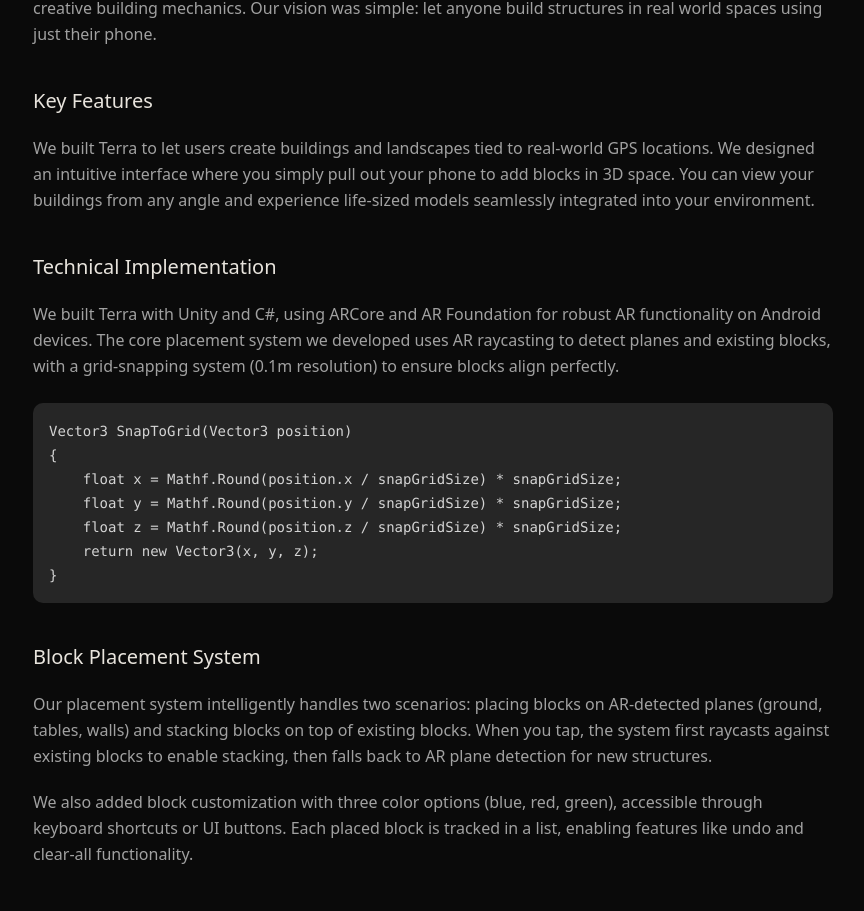
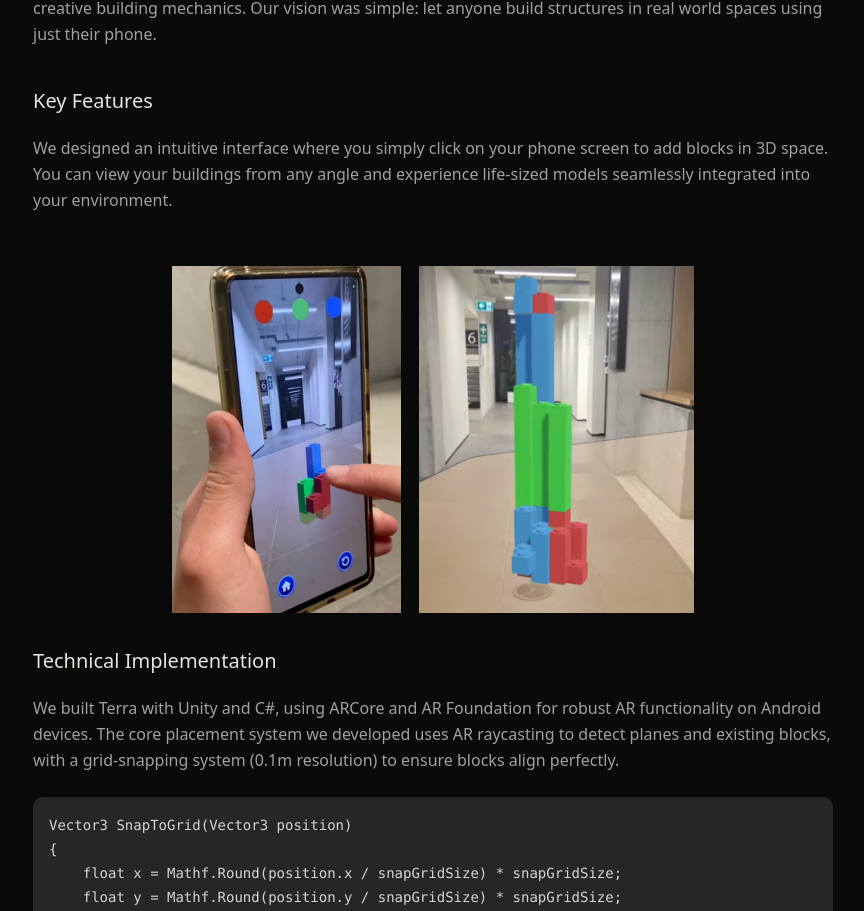
Before and after one commit to danielquzhao/personal-website-v2, a Next.js app: page /projects/terra in a window 1280 px wide. Shown: the part 1037-1948 px from the top of the page, without its empty margins (207-1071 px from the left). Built offline with nearby package versions, Linux system fonts and the light colour scheme.

Commit message:
Add images

```diff
--- a/app/projects/terra/page.tsx
+++ b/app/projects/terra/page.tsx
@@ -23,8 +23,24 @@ export default function TerraPage() {
 
                         <h2 className="text-xl font-medium text-foreground">Key Features</h2>
                         <p className="text-base text-muted-foreground leading-relaxed">
-                            We built Terra to let users create buildings and landscapes tied to real-world GPS locations. We designed an intuitive interface where you simply pull out your phone to add blocks in 3D space. You can view your buildings from any angle and experience life-sized models seamlessly integrated into your environment.
+                            We designed an intuitive interface where you simply click on your phone screen to add blocks in 3D space. You can view your buildings from any angle and experience life-sized models seamlessly integrated into your environment.
                         </p>
+                        <div className="flex gap-4 mb-16 max-w-2xl mx-auto justify-center h-[350px]">
+                            <figure className="relative flex justify-center overflow-hidden border border-black/5 shadow-sm h-full shrink-0">
+                                <img
+                                    src="/projects/image-20260112-015810.png"
+                                    alt="Terra AR Gameplay 2"
+                                    className="h-full w-auto object-contain block transition-transform duration-500 hover:scale-[1.02]"
+                                />
+                            </figure>
+                            <figure className="relative flex justify-center overflow-hidden border border-black/5 shadow-sm h-full shrink-0">
+                                <img
+                                    src="/projects/image-20260112-015711.png"
+                                    alt="Terra AR Gameplay 1"
+                                    className="h-full w-auto object-contain block transition-transform duration-500 hover:scale-[1.02]"
+                                />
+                            </figure>
+                        </div>
 
                         <h2 className="text-xl font-medium text-foreground">Technical Implementation</h2>
                         <p className="text-base text-muted-foreground leading-relaxed">
```
Also changed, not shown: public/projects/image-20260112-015711.png (added), public/projects/image-20260112-015810.png (added).
